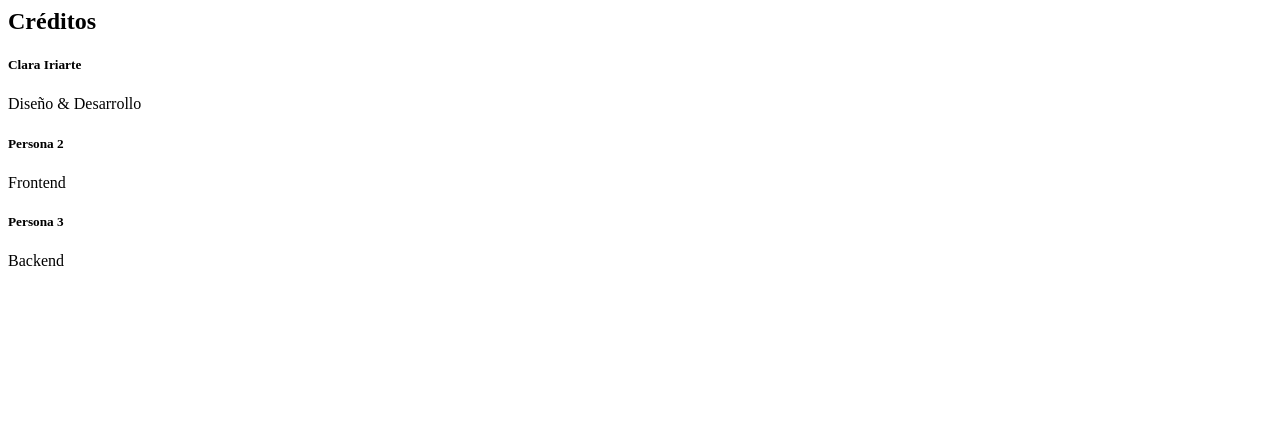
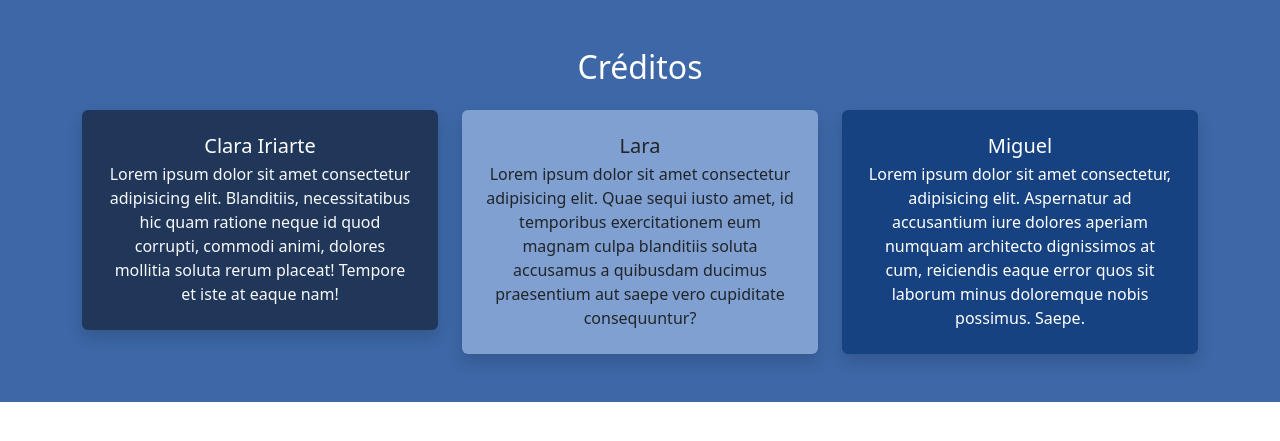
Before and after one commit to laraagustinadevoto22-code/Trabajo-Practico-ESI, a PHP site: page /creditos.php in a window 1280 px wide. Shown: the top 441 px of the page. Run offline with PHP 8.4, Linux system fonts and the light colour scheme.

Commit message:
agregue creditos.php

```diff
--- a/creditos.php
+++ b/creditos.php
@@ -1,25 +1,39 @@
+<!doctype html>
+<html lang="en">
+  <head>
+    <meta charset="utf-8">
+    <meta name="viewport" content="width=device-width, initial-scale=1">
+    <title>Trabajo Practico ESI</title>
+    <link rel="stylesheet" href="css/estilos.css">
+    <link href="https://cdn.jsdelivr.net/npm/bootstrap@5.3.8/dist/css/bootstrap.min.css" rel="stylesheet" integrity="sha384-sRIl4kxILFvY47J16cr9ZwB07vP4J8+LH7qKQnuqkuIAvNWLzeN8tE5YBujZqJLB" crossorigin="anonymous">
+  </head>
+
 <section class="creditos py-5">
   <div class="container">
     <h2 class="text-center text-white mb-4">Créditos</h2>
     <div class="row text-center">
       <div class="col-md-4">
-        <div class="p-4 bg-primary text-white rounded shadow">
+        <div class="p-4 text-white rounded shadow" style="background-color: #20375aff;">
           <h5 class="mb-1">Clara Iriarte</h5>
-          <p class="mb-0 text-light">Diseño & Desarrollo</p>
+          <p class="mb-0 text-light">Lorem ipsum dolor sit amet consectetur adipisicing elit. Blanditiis, necessitatibus hic quam ratione neque id quod corrupti, commodi animi, dolores mollitia soluta rerum placeat! Tempore et iste at eaque nam!</p>
         </div>
       </div>
       <div class="col-md-4">
-        <div class="p-4 bg-info text-dark rounded shadow">
-          <h5 class="mb-1">Persona 2</h5>
-          <p class="mb-0">Frontend</p>
+        <div class="p-4 text-dark rounded shadow" style="background-color: #7fa0d1ff;">
+          <h5 class="mb-1">Lara</h5>
+          <p class="mb-0">Lorem ipsum dolor sit amet consectetur adipisicing elit. Quae sequi iusto amet, id temporibus exercitationem eum magnam culpa blanditiis soluta accusamus a quibusdam ducimus praesentium aut saepe vero cupiditate consequuntur?</p>
         </div>
       </div>
       <div class="col-md-4">
-        <div class="p-4 bg-secondary text-white rounded shadow">
-          <h5 class="mb-1">Persona 3</h5>
-          <p class="mb-0">Backend</p>
+        <div class="p-4  text-white rounded shadow" style="background-color: #174281ff;">
+          <h5 class="mb-1">Miguel</h5>
+          <p class="mb-0">Lorem ipsum dolor sit amet consectetur, adipisicing elit. Aspernatur ad accusantium iure dolores aperiam numquam architecto dignissimos at cum, reiciendis eaque error quos sit laborum minus doloremque nobis possimus. Saepe.</p>
         </div>
       </div>
     </div>
   </div>
 </section>
+
+<script src="https://cdn.jsdelivr.net/npm/bootstrap@5.3.8/dist/js/bootstrap.bundle.min.js" integrity="sha384-FKyoEForCGlyvwx9Hj09JcYn3nv7wiPVlz7YYwJrWVcXK/BmnVDxM+D2scQbITxI" crossorigin="anonymous"></script>
+  </body>
+</html>
--- /dev/null
+++ b/css/estilos.css
@@ -0,0 +1,6 @@
+.creditos {
+  background: #3d67a7; /* azul bootstrap */
+}
+.creditos h2 {
+  color: #cfe2ff; /* azul clarito */
+}
```
Also changed, not shown: autocuidado clara.png (added), index.php (line endings or trailing spaces).
